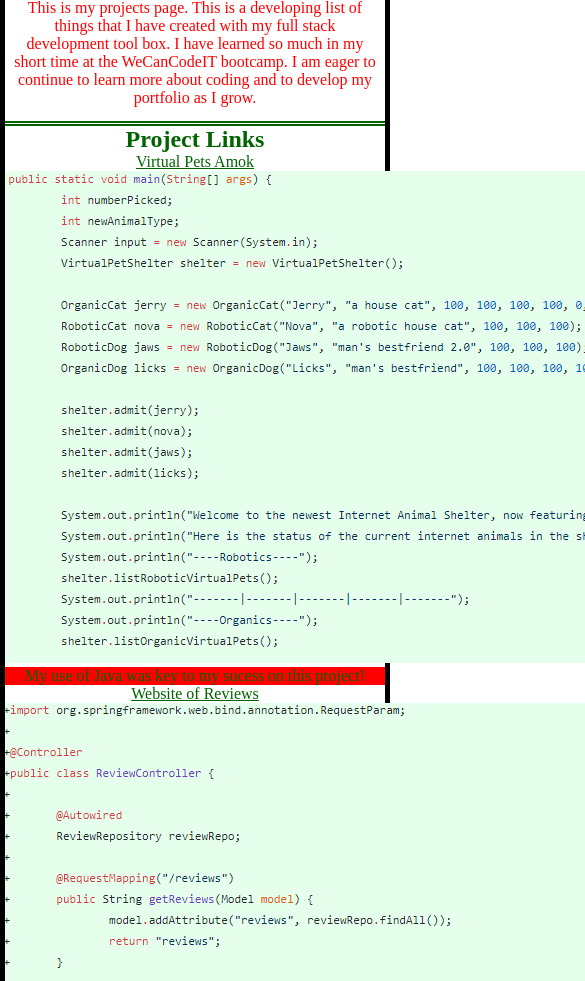
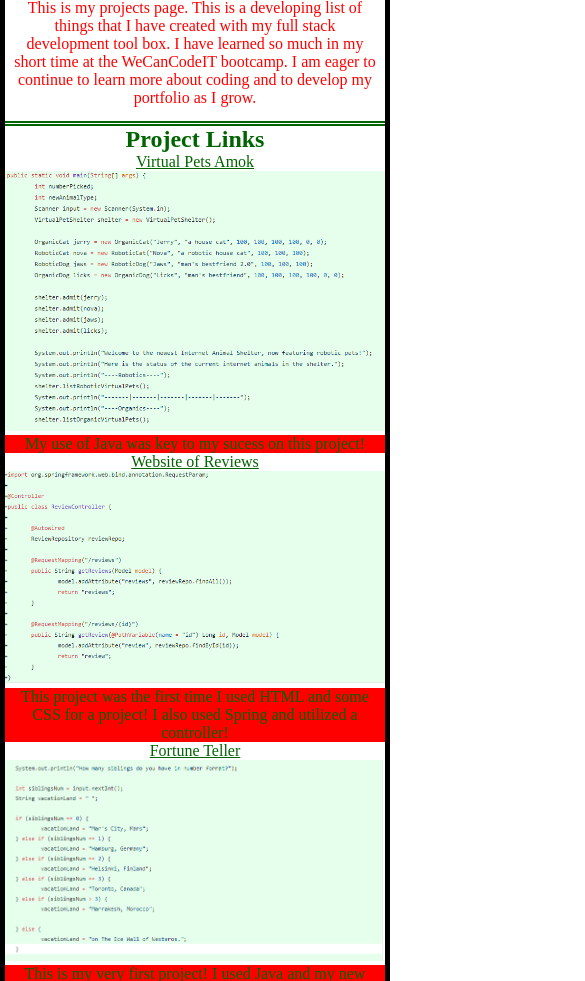
Before and after one commit to JG-KB/JG-KB.github.io, a plain HTML site: page projects.html in a window 390 px wide. Shown: the part 119-1100 px from the top of the page, 585 px wide, since content can reach past the window. Drawn offline with Linux system fonts and the light colour scheme.

Commit message:
madeProjectPicsResponsive

```diff
--- a/src/css/layouts.css
+++ b/src/css/layouts.css
@@ -133,3 +133,18 @@ blockquote {
 	position: center;
 	text-align: center;
 }
+.amokPhoto{
+	position: center;
+	width: 100%;
+	max-width: 700px;
+}
+.reviewsPhoto{
+	position: center;
+	width: 100%;
+	max-width: 700px;
+}
+.fTellerPhoto{
+	position: center;
+	width: 100%;
+	max-width: 700px;
+}
```
